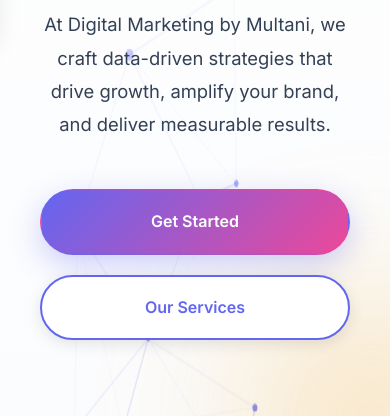
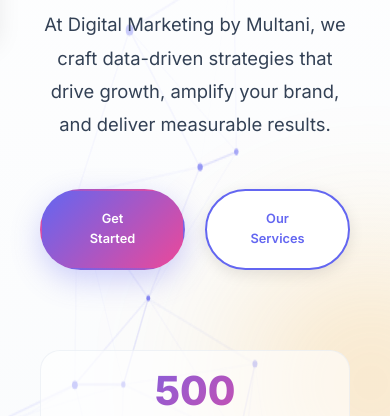
Before and after one commit to abdulmoizmultani/Digital-Marketing-By-Multani--DGM-, a plain HTML site: page index.html in a window 390 px wide. Shown: the part 403-819 px from the top of the page. Drawn offline with Linux system fonts and the light colour scheme.

Commit message:
Update styles.css

```diff
--- a/styles.css
+++ b/styles.css
@@ -1370,13 +1370,15 @@
     }
 
     .hero-buttons {
-        flex-direction: column;
         width: 100%;
+        display: flex;
+        flex-wrap: nowrap;
     }
 
     .btn {
         width: 100%;
         text-align: center;
+        font-size: 0.8rem;
     }
 
     .hero-stats {
```
